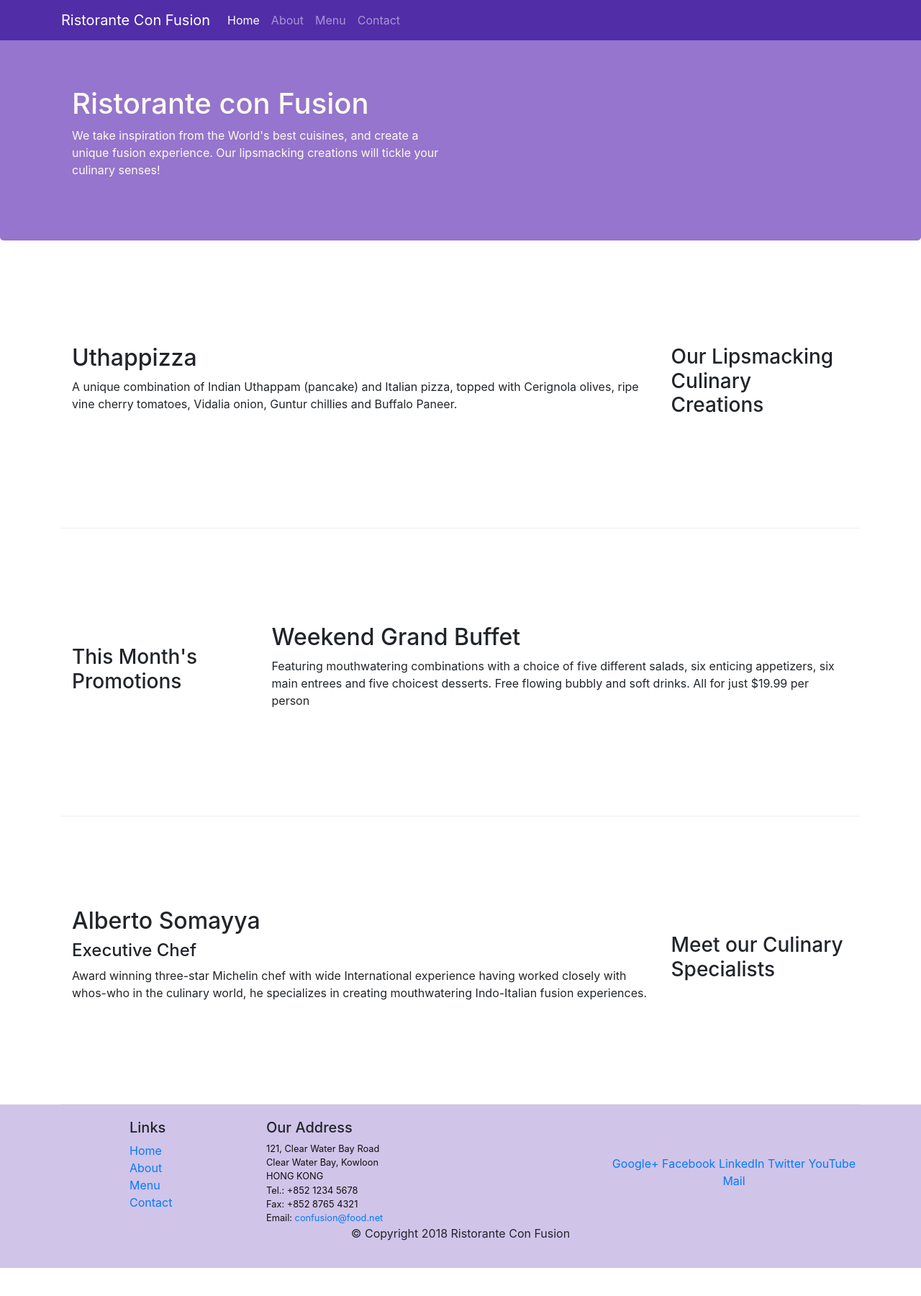
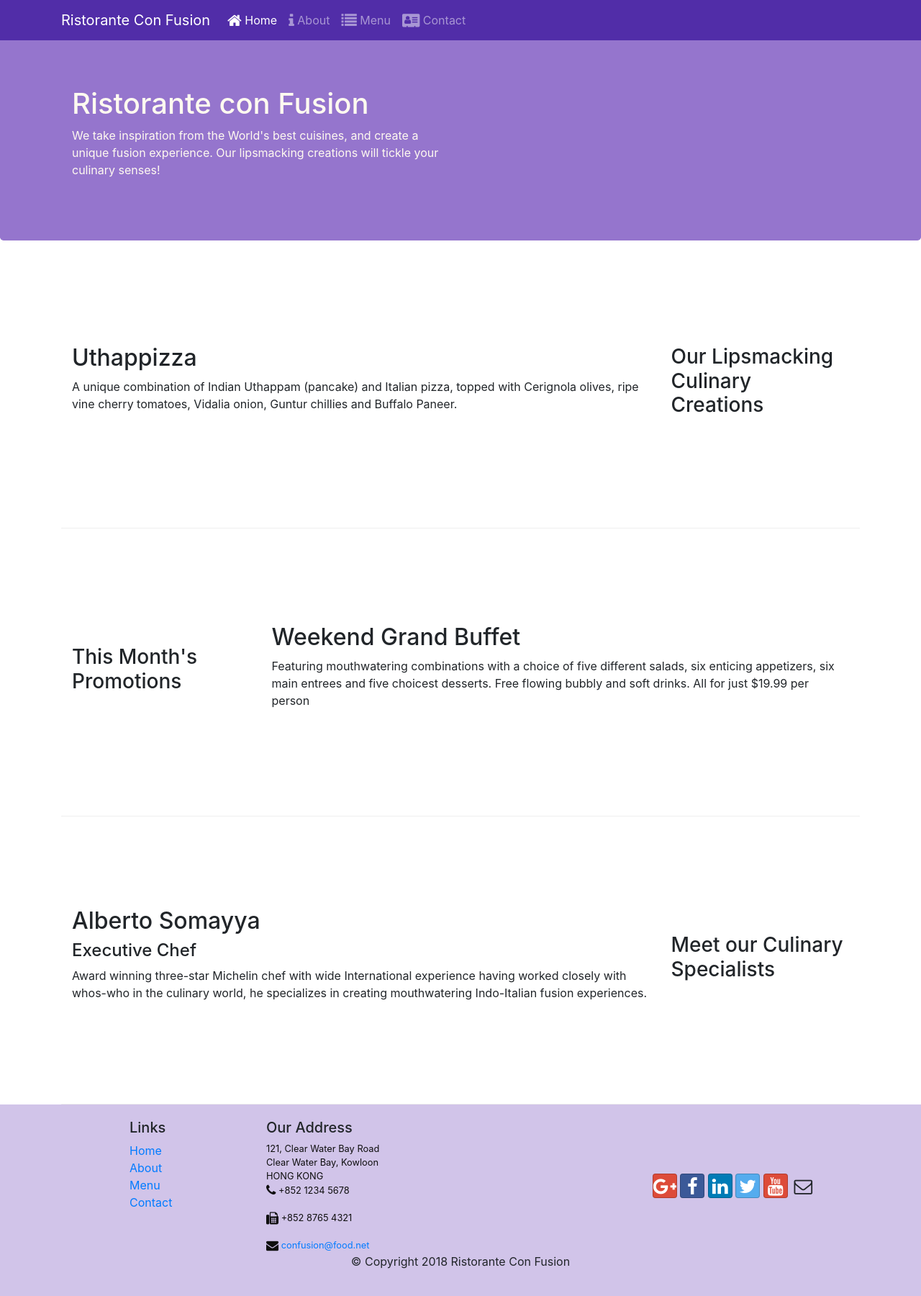
Before and after one commit to rand0mdev/frontend-path, a website: page index.html in a window 1280 px wide. Shown: the whole page at 72% size. Before the commit the page ends 1761 px from the top, so only its background shows below. Drawn offline with nearby package versions, Linux system fonts and the light colour scheme.

Commit message:
Icon Fonts

```diff
--- a/index.html
+++ b/index.html
@@ -7,6 +7,8 @@
 
     <title>Ristorante Con Fusion</title>
     <link rel="stylesheet" href="node_modules/bootstrap/dist/css/bootstrap.min.css">
+    <link rel="stylesheet" href="node_modules/font-awesome/css/font-awesome.min.css">
+    <link rel="stylesheet" href="node_modules/bootstrap-social/bootstrap-social.css">
     <link rel="stylesheet" href="css/styles.css">
 </head>
 
@@ -19,10 +21,10 @@
            <a class="navbar-brand" href="#">Ristorante Con Fusion</a>
            <div class="collapse navbar-collapse" id="Navbar">
                 <ul class="navbar-nav mr-auto">
-                    <li class="nav-item active"><a class="nav-link" href="#">Home</a></li>
-                    <li class="nav-item"><a class="nav-link" href="./aboutus.html">About</a></li>
-                    <li class="nav-item"><a class="nav-link" href="#">Menu</a></li>
-                    <li class="nav-item"><a class="nav-link" href="#">Contact</a></li>
+                    <li class="nav-item active"><a class="nav-link" href="#"><span class="fa fa-home fa-lg"></span> Home</a></li>
+                    <li class="nav-item"><a class="nav-link" href="./aboutus.html"><span class="fa fa-info fa-lg"></span> About</a></li>
+                    <li class="nav-item"><a class="nav-link" href="#"><span class="fa fa-list fa-lg"></span> Menu</a></li>
+                    <li class="nav-item"><a class="nav-link" href="#"><span class="fa fa-address-card fa-lg"></span> Contact</a></li>
                 </ul>
             </div>
         </div>
@@ -93,19 +95,20 @@
 		              121, Clear Water Bay Road<br>
 		              Clear Water Bay, Kowloon<br>
 		              HONG KONG<br>
-		              Tel.: +852 1234 5678<br>
-		              Fax: +852 8765 4321<br>
-		              Email: <a href="mailto:confusion@food.net">confusion@food.net</a>
+                      <i class="fa fa-phone fa-lg"></i> +852 1234 5678<br><br>
+                      <i class="fa fa-fax fa-lg"></i> +852 8765 4321<br><br>
+                      <i class="fa fa-envelope fa-lg"></i>
+                      <a href="mailto:confusion@food.net">confusion@food.net</a></a>
 		           </address>
                 </div>
                 <div class="col-12 col-sm-4 align-self-center">
                     <div class="text-center">
-                        <a href="http://google.com/+">Google+</a>
-                        <a href="http://www.facebook.com/profile.php?id=">Facebook</a>
-                        <a href="http://www.linkedin.com/in/">LinkedIn</a>
-                        <a href="http://twitter.com/">Twitter</a>
-                        <a href="http://youtube.com/">YouTube</a>
-                        <a href="mailto:">Mail</a>
+                        <a class="btn btn-social-icon btn-google" href="http://google.com/+"><i class="fa fa-google-plus"></i></a>
+                        <a class="btn btn-social-icon btn-facebook" href="http://www.facebook.com/profile.php?id="><i class="fa fa-facebook"></i></a>
+                        <a class="btn btn-social-icon btn-linkedin" href="http://www.linkedin.com/in/"><i class="fa fa-linkedin"></i></a>
+                        <a class="btn btn-social-icon btn-twitter" href="http://twitter.com/"><i class="fa fa-twitter"></i></a>
+                        <a class="btn btn-social-icon btn-google" href="http://youtube.com/"><i class="fa fa-youtube"></i></a>
+                        <a class="btn btn-social-icon" href="mailto:"><i class="fa fa-envelope-o"></i></a>
                     </div>
                 </div>
            </div>
--- a/package.json
+++ b/package.json
@@ -24,6 +24,8 @@
   "homepage": "https://github.com/rand0mdev/frontend-path#readme",
   "dependencies": {
     "bootstrap": "^4.5.3",
+    "bootstrap-social": "5.1.1",
+    "font-awesome": "4.7.0",
     "jquery": "^3.5.1",
     "popper.js": "^1.16.1"
   }
```
Also changed, not shown: aboutus.html (+16 -13 lines).
